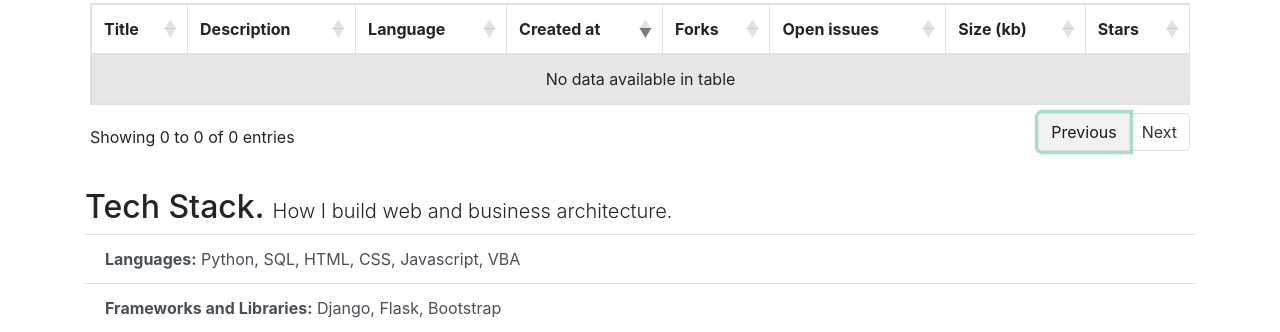
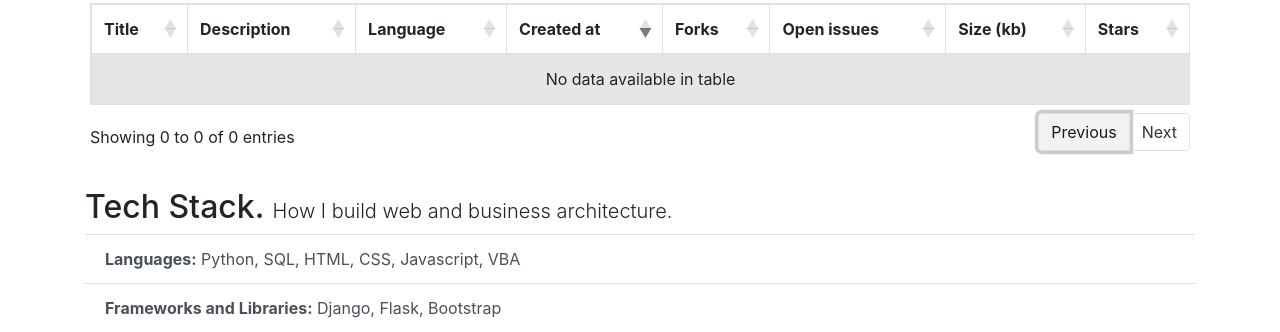
Before and after one commit to maxdemaio/mflask, a Flask app: template templates/software.html in a window 1280 px wide, with the restyled element focused. Shown: the part 629-961 px from the top of the page. Run offline with Flask 2, Linux system fonts and the light colour scheme; the template is opened without the code that fills it, so the values that code supplies are empty; some libraries are stand-ins or nearby versions.

Commit message:
Changed pagination to grey

```diff
--- a/static/myStyles.css
+++ b/static/myStyles.css
@@ -99,7 +99,7 @@ Non-active <li> tags have class 'paginate_button page-item '**/
 .page-link:focus {
     z-index: 9;
     outline: 0;
-    box-shadow: 0 0 0 .2rem rgba(79, 192, 141, 0.5);
+    box-shadow: 0 0 0 .2rem #cccccc;
 }
 
 /** Custom search/show form styles **/
```
